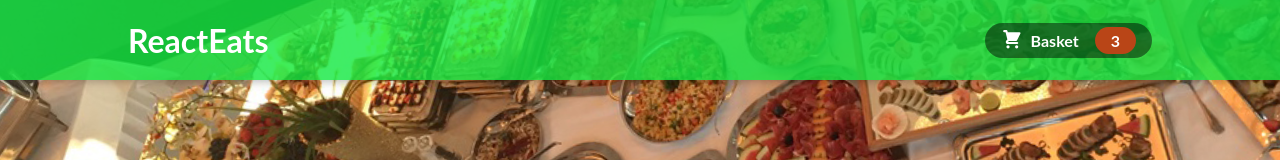
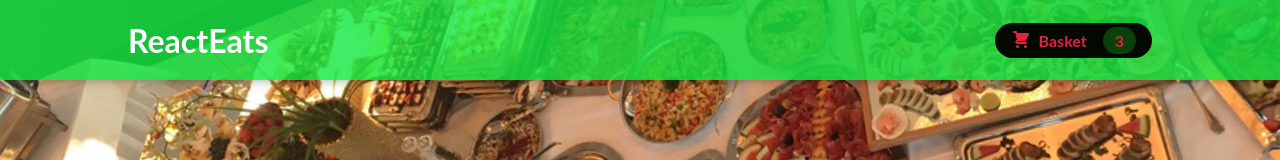
Before and after one commit to Josh-Brearley/Food-Ordering-App-ReactJS, a React (Create React App) app: page / in a window 1280 px wide. Shown: the top 160 px of the page. Built offline with nearby package versions, Linux system fonts and the light colour scheme.

Commit message:
css fixes.

```diff
--- a/src/components/Layout/HeaderBasketButton.module.css
+++ b/src/components/Layout/HeaderBasketButton.module.css
@@ -2,8 +2,8 @@
   cursor: pointer;
   font: inherit;
   border: none;
-  background-color: #00000079;
-  color: white;
+  background-color: #000000f3;
+  color: rgb(224, 36, 61);
   padding: 0.25rem 1rem;
   display: flex;
   justify-content: space-around;
@@ -18,14 +18,14 @@
 }
 
 .icon {
-  width: 1.35rem;
-  height: 1.35rem;
+  width: 1.25rem;
+  height: 1.25rem;
   margin-right: 0.5rem;
 }
 
 .badge {
-  background-color: #b94517;
-  padding: 0.25rem 1rem;
+  background-color: rgba(36, 224, 36, 0.253);
+  padding: 0.25rem 0.75rem;
   border-radius: 25px;
   margin-left: 1rem;
   font-weight: bold;
```
